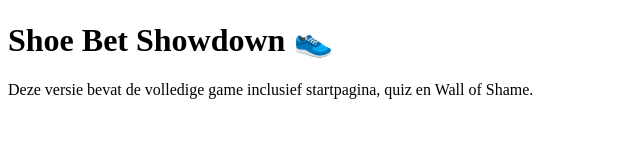
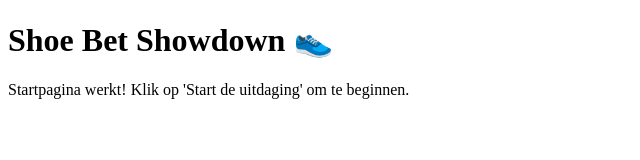
Before and after one commit to usednike/shoebet-showdown, a plain HTML site: page index.html in a window 1280 px wide. Shown: the whole page, without its empty margins (0-640 px from the left). Drawn offline with Linux system fonts and the light colour scheme.

Commit message:
Add files via upload

```diff
--- a/index.html
+++ b/index.html
@@ -1,3 +1,4 @@
+
 <!DOCTYPE html>
 <html lang="nl">
 <head>
@@ -7,6 +8,6 @@
 </head>
 <body>
   <h1>Shoe Bet Showdown 👟</h1>
-  <p>Deze versie bevat de volledige game inclusief startpagina, quiz en Wall of Shame.</p>
+  <p>Startpagina werkt! Klik op 'Start de uitdaging' om te beginnen.</p>
 </body>
 </html>
```
